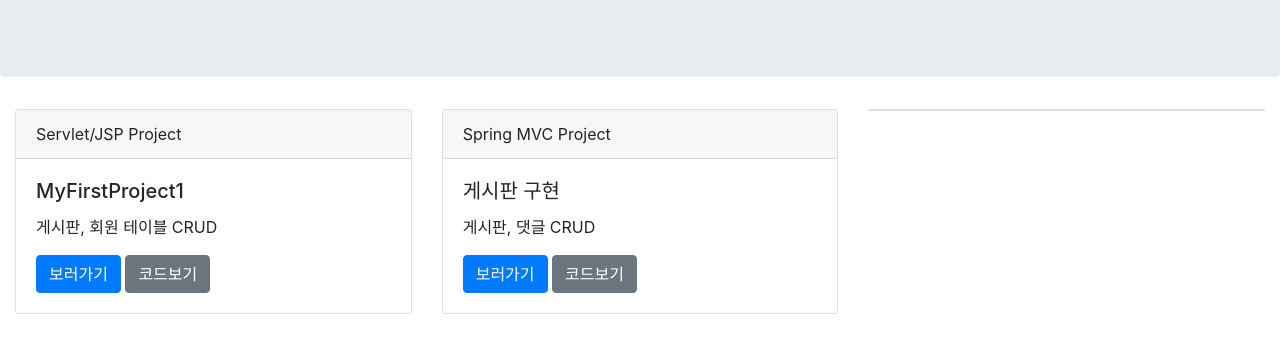
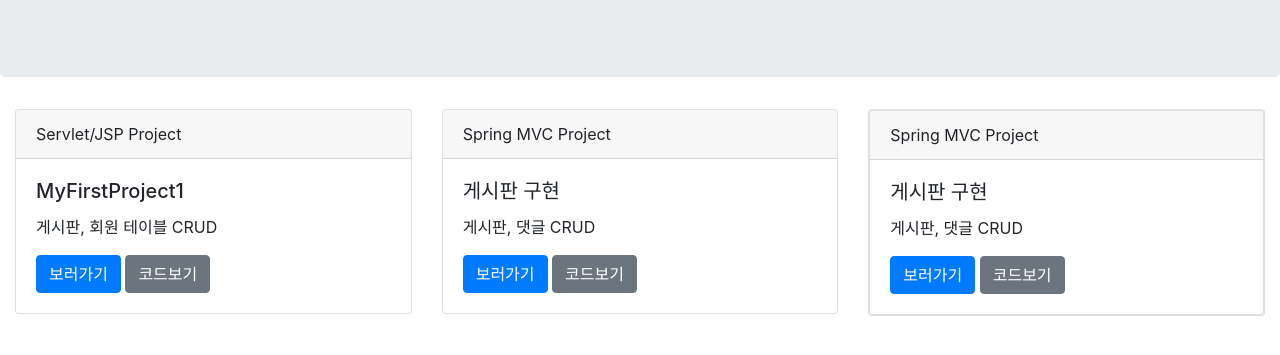
Before and after one commit to Hangeony/Hangeony.github.io, a plain HTML site: page index.html in a window 1280 px wide. Shown: the part 153-508 px from the top of the page. Drawn offline with nearby package versions, Linux system fonts and the light colour scheme.

Commit message:
21-02-01

```diff
--- a/index.html
+++ b/index.html
@@ -58,7 +58,24 @@
                 </div>
 
                 <div class="col mb-4">
-                    <div class="card"></div>
+                    <div class="card">
+                        <div class="card">
+                            <div class="card-header">
+                                Spring MVC Project
+                            </div>
+                            <div class="card-body">
+                                <h5 class="card-title">
+                                    게시판 구현
+                                </h5>
+                                <p class="card-text">
+                                    게시판, 댓글 CRUD
+                                </p>
+                                <a href="http://193.123.224.34:8080/ex02/board/list" class="btn btn-primary"> 보러가기</a>
+                                <a href="" class="btn btn-secondary">
+                                    코드보기
+                                </a>
+                            </div>
+                    </div>
                 </div>
 
             </div>
```
